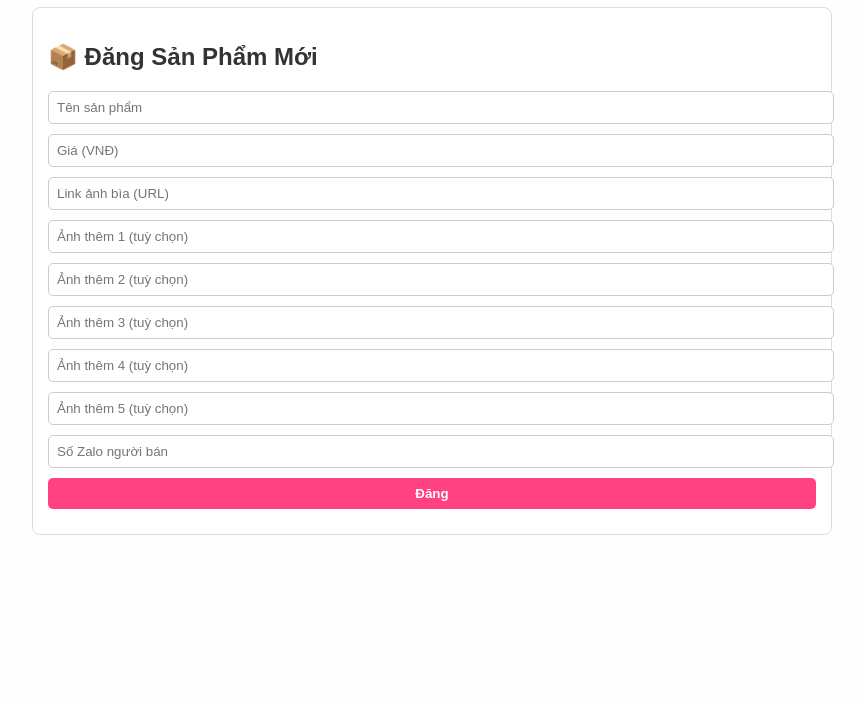
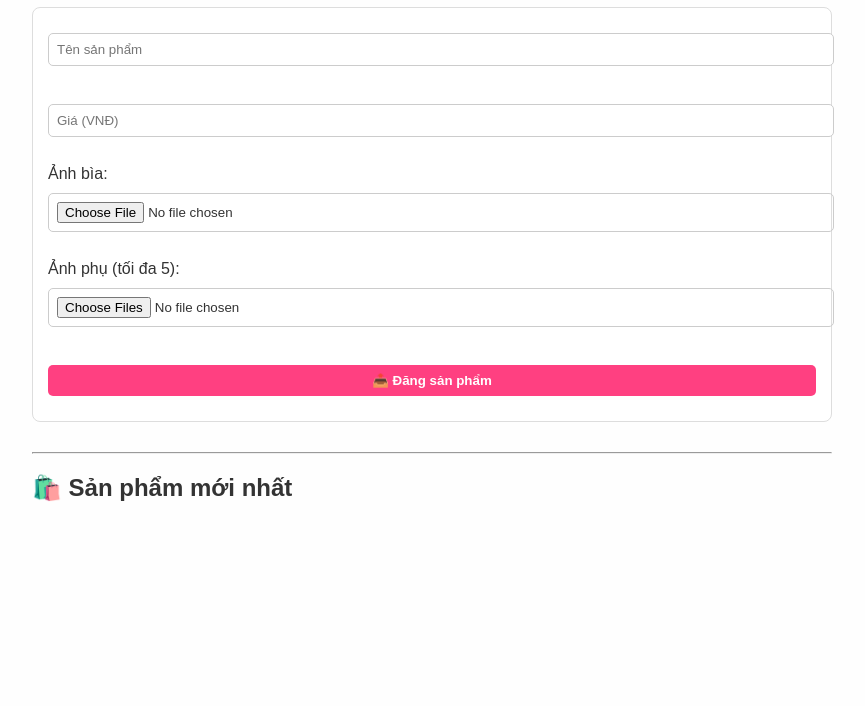
Before and after one commit to trongtuyen89/shop.github.io, a website: page index.html in a window 1280 px wide. Shown: the part 94-800 px from the top of the page, without its empty margins (208-1073 px from the left). Drawn offline with Linux system fonts and the light colour scheme.

Commit message:
Update index.html

```diff
--- a/index.html
+++ b/index.html
@@ -3,27 +3,30 @@
 <head>
   <meta charset="UTF-8" />
   <meta name="viewport" content="width=device-width, initial-scale=1.0"/>
-  <title>Shop</title>
+  <title>Shop NTR Khang</title>
   <link rel="stylesheet" href="style.css" />
 </head>
 <body>
-  <h1>🎉 Shop Phụ Kiện Tiệc Cưới & Sinh Nhật 🎁</h1>
+  <div class="container">
+    <h1>🎉 Đăng sản phẩm phụ kiện sinh nhật & cưới</h1>
+    <form id="uploadForm">
+      <input type="text" id="name" placeholder="Tên sản phẩm" required /><br>
+      <input type="number" id="price" placeholder="Giá (VNĐ)" required /><br>
 
-  <form id="product-form">
-    <h2>📦 Đăng Sản Phẩm Mới</h2>
-    <input type="text" id="name" placeholder="Tên sản phẩm" required />
-    <input type="number" id="price" placeholder="Giá (VNĐ)" required />
-    <input type="url" id="cover" placeholder="Link ảnh bìa (URL)" required />
-    <input type="url" id="img1" placeholder="Ảnh thêm 1 (tuỳ chọn)" />
-    <input type="url" id="img2" placeholder="Ảnh thêm 2 (tuỳ chọn)" />
-    <input type="url" id="img3" placeholder="Ảnh thêm 3 (tuỳ chọn)" />
-    <input type="url" id="img4" placeholder="Ảnh thêm 4 (tuỳ chọn)" />
-    <input type="url" id="img5" placeholder="Ảnh thêm 5 (tuỳ chọn)" />
-    <input type="text" id="zalo" placeholder="Số Zalo người bán" required />
-    <button type="submit">Đăng</button>
-  </form>
+      <label>Ảnh bìa:</label>
+      <input type="file" id="cover" accept="image/*" required /><br>
 
-  <div id="product-list"></div>
+      <label>Ảnh phụ (tối đa 5):</label>
+      <input type="file" id="moreImages" accept="image/*" multiple /><br>
+
+      <button type="submit">📤 Đăng sản phẩm</button>
+    </form>
+
+    <hr />
+
+    <h2>🛍️ Sản phẩm mới nhất</h2>
+    <div id="productList" class="products"></div>
+  </div>
 
   <script src="script.js"></script>
 </body>
```
